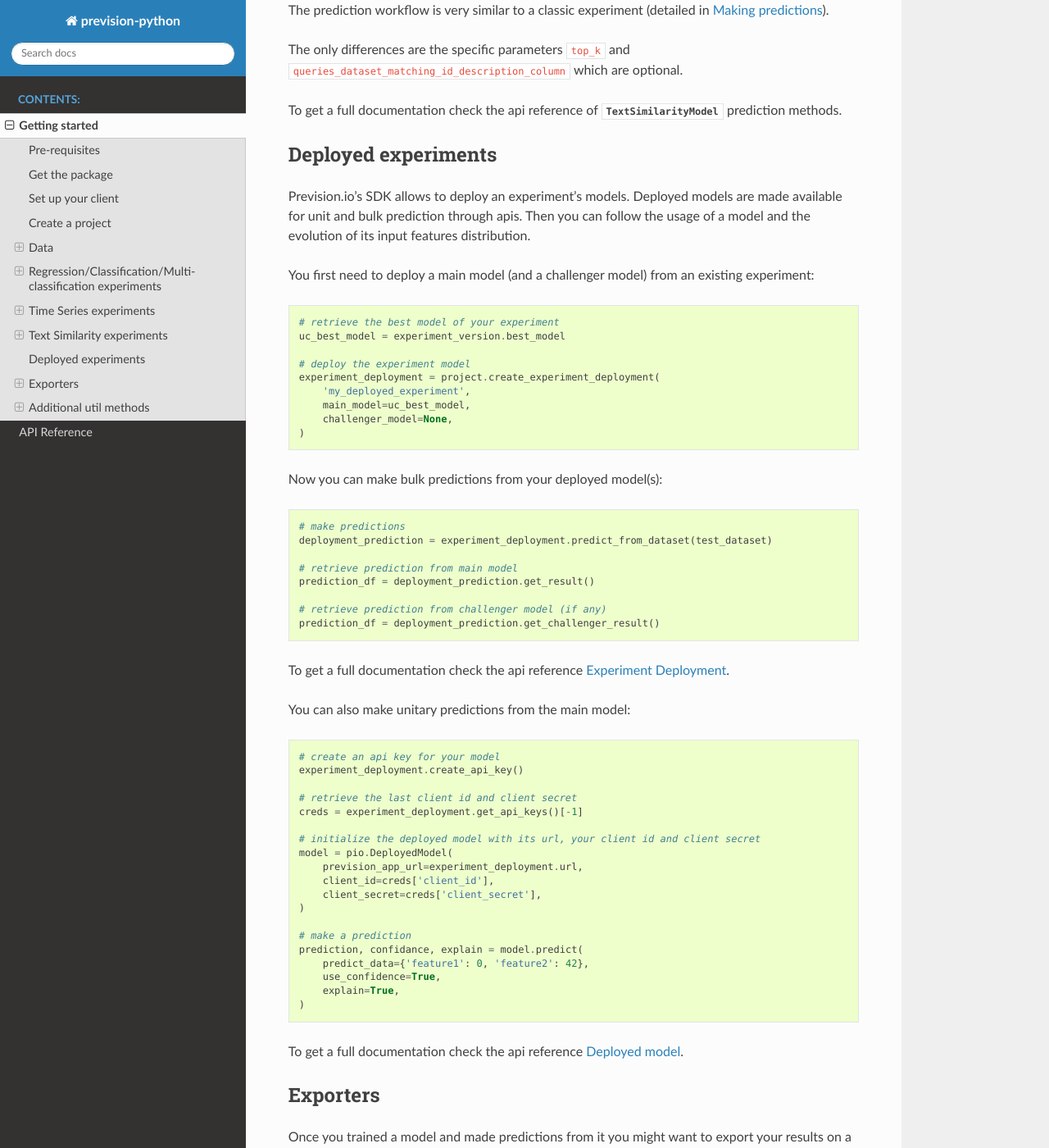
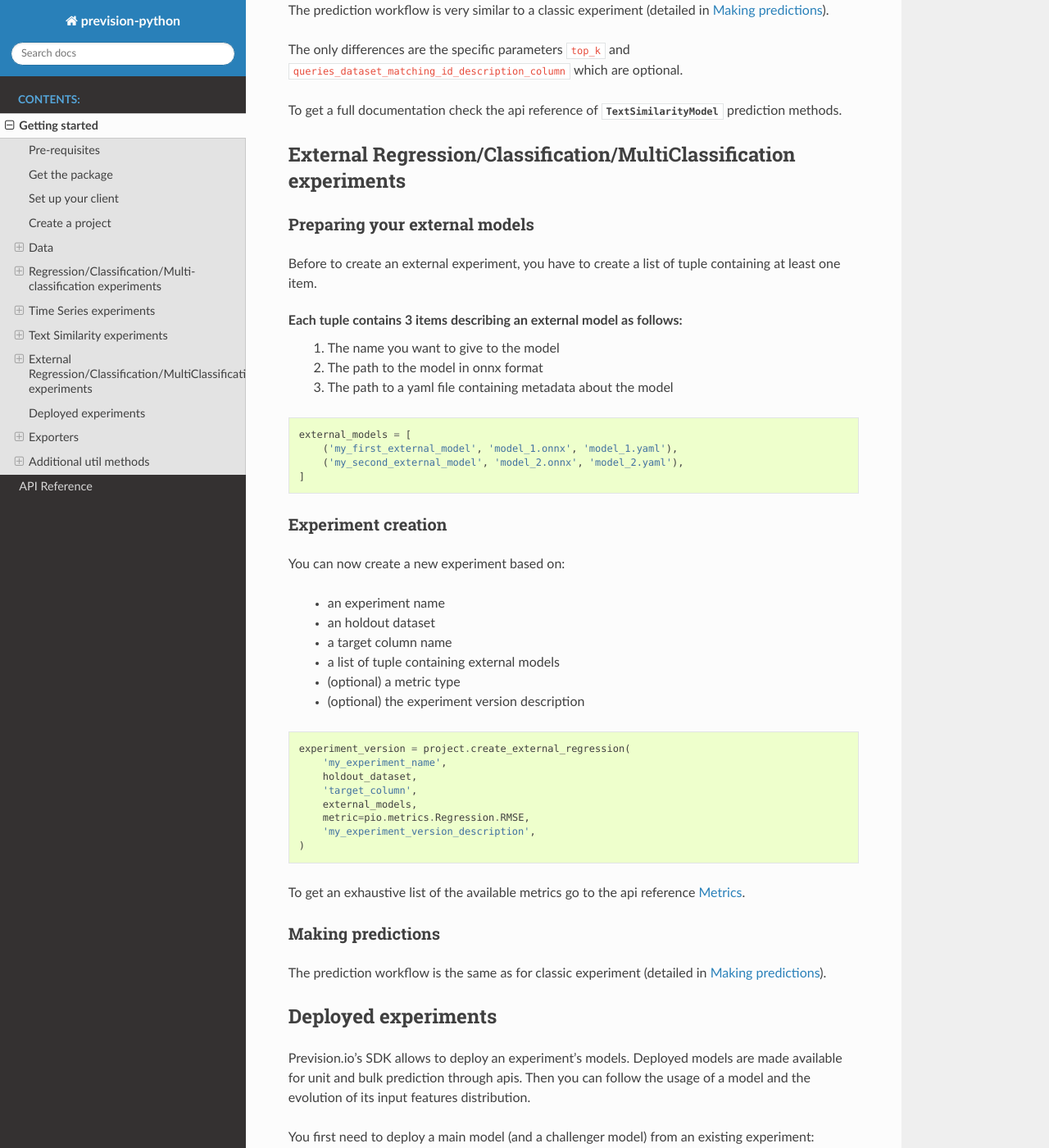
Before and after one commit to previsionio/prevision-python, a Sphinx documentation site: the page built from docs/source/getting_started.rst, in a window 1280 px wide and 1400 px high, scrolled down 9644 px. Shown: the whole window at 82% size. Built offline with Sphinx 7.4.7 and the Read the Docs theme 2.0.0, drawn with Linux system fonts in a browser that asks for light colours; formulas are drawn with MathJax 3.

Commit message:
doc: external models in getting_started

```diff
--- a/docs/source/getting_started.rst
+++ b/docs/source/getting_started.rst
@@ -471,6 +471,57 @@ The only differences are the specific parameters ``top_k`` and ``queries_dataset
 
 To get a full documentation check the api reference of :class:`.TextSimilarityModel` prediction methods.
 
+
+External Regression/Classification/MultiClassification experiments
+==================================================================
+
+Preparing your external models
+------------------------------
+
+Before to create an external experiment, you have to create a list of tuple containing at least one item.
+
+Each tuple contains 3 items describing an external model as follows:
+    1) The name you want to give to the model
+    2) The path to the model in onnx format
+    3) The path to a yaml file containing metadata about the model
+
+.. code-block:: python
+
+    external_models = [
+        ('my_first_external_model', 'model_1.onnx', 'model_1.yaml'),
+        ('my_second_external_model', 'model_2.onnx', 'model_2.yaml'),
+    ]
+
+Experiment creation
+-------------------
+
+You can now create a new experiment based on:
+
+ - an experiment name
+ - an holdout dataset
+ - a target column name
+ - a list of tuple containing external models
+ - (optional) a metric type
+ - (optional) the experiment version description
+
+.. code-block:: python
+
+    experiment_version = project.create_external_regression(
+        'my_experiment_name',
+        holdout_dataset,
+        'target_column',
+        external_models,
+        metric=pio.metrics.Regression.RMSE,
+        'my_experiment_version_description',
+    )
+
+To get an exhaustive list of the available metrics go to the api reference :ref:`metrics_reference`.
+
+Making predictions
+------------------
+
+The prediction workflow is the same as for classic experiment (detailed in :ref:`making prediction`).
+
 Deployed experiments
 ====================
 
```
